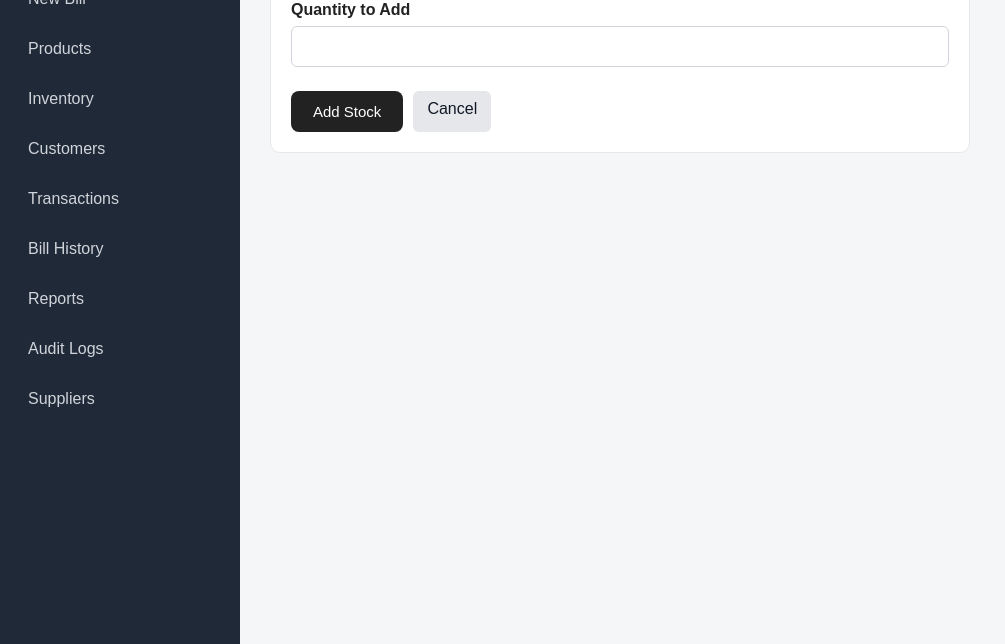
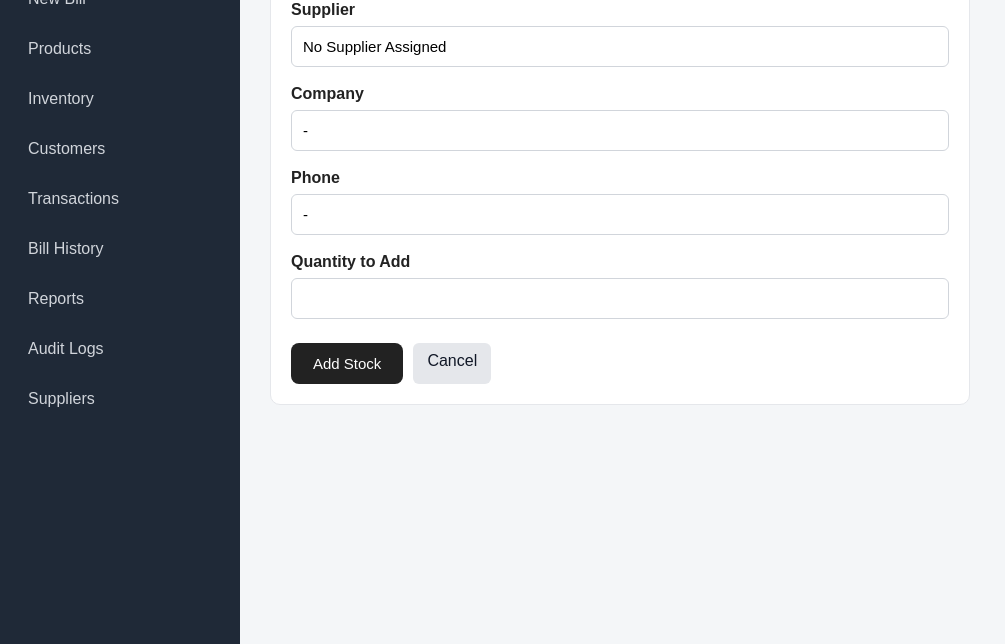
Before and after one commit to tushar-011/StoreLedger, a Flask app: page /inventory/restock/1 in a window 1280 px wide. Shown: the part 156-800 px from the top of the page, without its empty margins (0-1005 px from the left). Run offline with Flask 3, Linux system fonts and the light colour scheme; data that the repository does not hold is empty.

Commit message:
Show supplier information in products and inventory

```diff
--- a/app.py
+++ b/app.py
@@ -374,15 +374,30 @@ def products():
     cursor.execute(
         """
         SELECT
-            products.*,
-            categories.category_name
-        FROM products
-        LEFT JOIN categories
-            ON products.category_id = categories.category_id
-        WHERE products.product_name LIKE %s
-        ORDER BY products.product_id DESC
+            p.product_id,
+            p.product_name,
+            c.category_name,
+            s.supplier_name,
+            p.price,
+            p.stock,
+            p.minimum_stock,
+            p.tax_rate,
+            p.expiry_date
+        FROM products p
+        LEFT JOIN categories c
+            ON p.category_id = c.category_id
+        LEFT JOIN suppliers s
+            ON p.supplier_id = s.supplier_id
+        WHERE p.product_name LIKE %s
+        OR c.category_name LIKE %s
+        OR s.supplier_name LIKE %s
+        ORDER BY p.product_id DESC
         """,
-        (f"%{search}%",)
+        (
+            f"%{search}%",
+            f"%{search}%",
+            f"%{search}%"
+        )
     )
 
     product_data = cursor.fetchall()
@@ -405,12 +420,19 @@ def inventory():
     cursor.execute(
         """
         SELECT
-            products.*,
-            categories.category_name
-        FROM products
-        LEFT JOIN categories
-            ON products.category_id = categories.category_id
-        ORDER BY products.product_name
+            p.product_id,
+            p.product_name,
+            c.category_name,
+            s.supplier_name,
+            p.stock,
+            p.minimum_stock,
+            p.expiry_date
+        FROM products p
+        LEFT JOIN categories c
+            ON p.category_id = c.category_id
+        LEFT JOIN suppliers s
+            ON p.supplier_id = s.supplier_id
+        ORDER BY p.product_name
         """
     )
 
@@ -522,9 +544,16 @@ def restock_product(product_id):
 
     cursor.execute(
         """
-        SELECT *
-        FROM products
-        WHERE product_id = %s
+        SELECT
+            p.*,
+            s.supplier_name,
+            s.company_name,
+            s.phone,
+            s.email
+        FROM products p
+        LEFT JOIN suppliers s
+            ON p.supplier_id = s.supplier_id
+        WHERE p.product_id = %s
         """,
         (product_id,)
     )
--- a/templates/restock_product.html
+++ b/templates/restock_product.html
@@ -30,6 +30,35 @@ Restock Product
 
     <form method="POST">
 
+        <div class="form-group">
+                <label>Supplier</label>
+
+                <input
+                    type="text"
+                    value="{{ product.supplier_name or 'No Supplier Assigned' }}"
+                    readonly
+                >
+            </div>
+
+            <div class="form-group">
+                <label>Company</label>
+
+                <input
+                    type="text"
+                    value="{{ product.company_name or '-' }}"
+                    readonly
+                >
+            </div>
+
+            <div class="form-group">
+                <label>Phone</label>
+
+                <input
+                    type="text"
+                    value="{{ product.phone or '-' }}"
+                    readonly
+                >
+            </div>
         <div class="form-group">
 
             <label>
```
Also changed, not shown: templates/inventory.html (+10 -1 lines), templates/products.html (+19 -4 lines).
